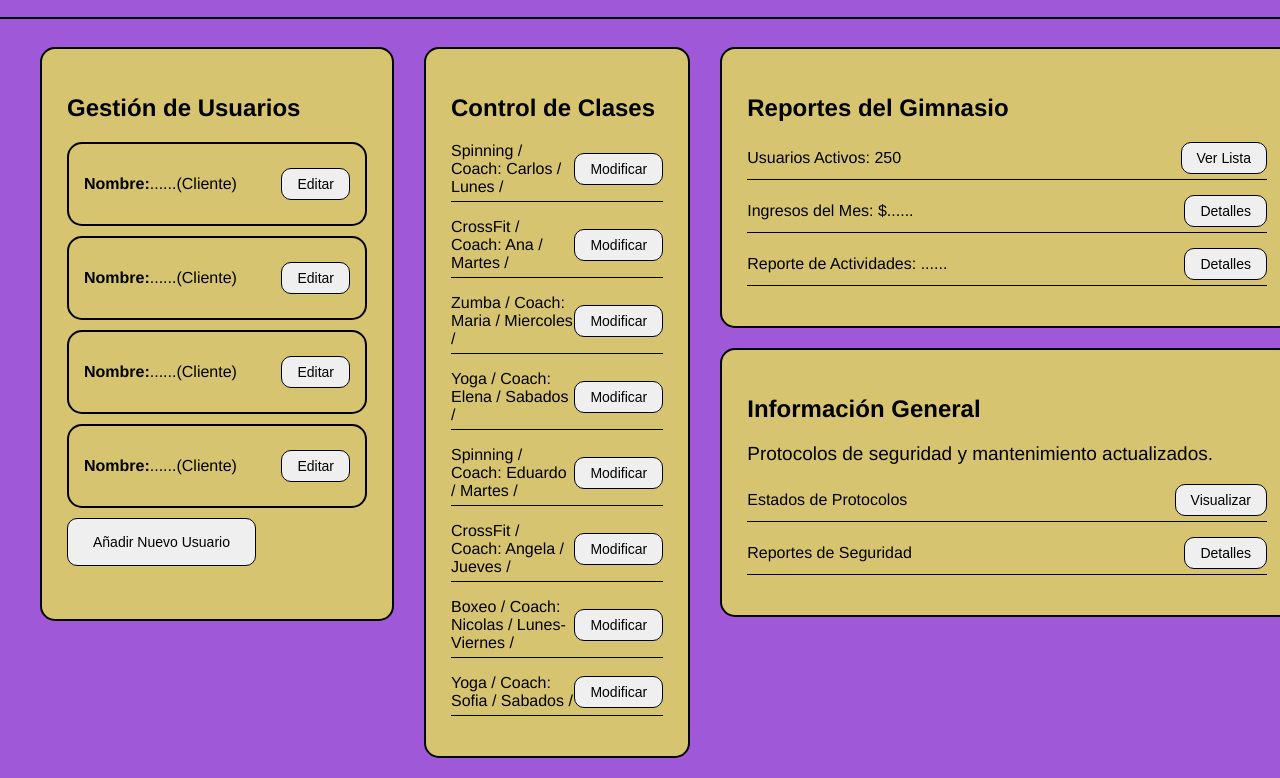
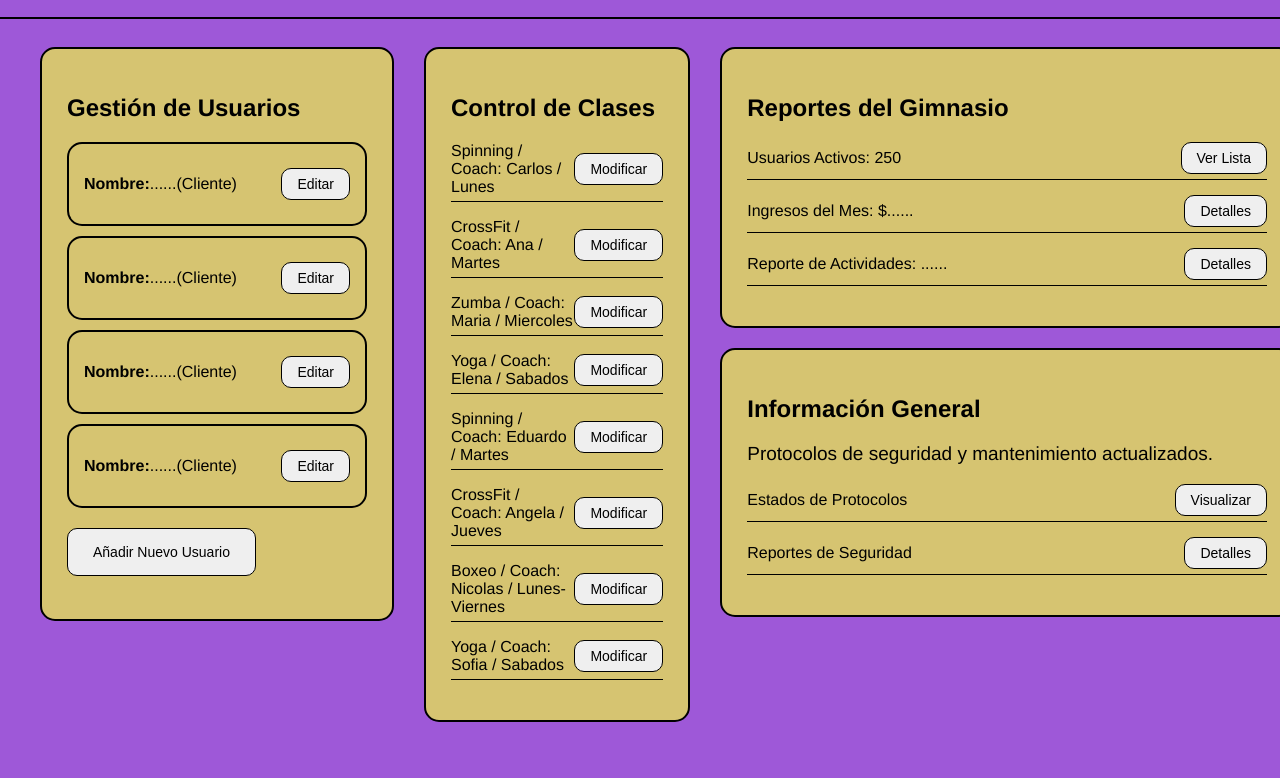
Before and after one commit to LeroMc/Unidad_1_FrontEnd_M_C, a plain HTML site: page Admin.html in a window 1280 px wide. Shown: the part 291-1069 px from the top of the page. After the commit the page ends 1033 px from the top, so only its background shows below. Drawn offline with Linux system fonts and the light colour scheme.

Commit message:
Cambios Nuevos

```diff
--- a/Admin.html
+++ b/Admin.html
@@ -63,20 +63,21 @@
                             border: 1px solid;
                             border-radius: 10px;
                             font-size: 14px;
-                            cursor: pointer;">Añadir Nuevo Usuario</button>
+                            cursor: pointer;
+                            margin-top: 10px;">Añadir Nuevo Usuario</button>
         </section>
 
         <div class="columna-derecha">
             <section class="control-clase">
                 <h2>Control de Clases</h2>
-                <p>Spinning / Coach: Carlos / Lunes /<button>Modificar</button></p>
-                <p>CrossFit / Coach: Ana / Martes / <button>Modificar</button></p>
-                <p>Zumba / Coach: Maria / Miercoles / <button>Modificar</button></p>
-                <p>Yoga / Coach: Elena / Sabados / <button>Modificar</button></p>
-                <p>Spinning / Coach: Eduardo / Martes / <button>Modificar</button></p>
-                <p>CrossFit / Coach: Angela / Jueves / <button>Modificar</button></p>
-                <p>Boxeo / Coach: Nicolas / Lunes-Viernes / <button>Modificar</button></p>
-                <p>Yoga / Coach: Sofia / Sabados / <button>Modificar</button></p>
+                <p>Spinning / Coach: Carlos / Lunes <button>Modificar</button></p>
+                <p>CrossFit / Coach: Ana / Martes  <button>Modificar</button></p>
+                <p>Zumba / Coach: Maria / Miercoles  <button>Modificar</button></p>
+                <p>Yoga / Coach: Elena / Sabados  <button>Modificar</button></p>
+                <p>Spinning / Coach: Eduardo / Martes  <button>Modificar</button></p>
+                <p>CrossFit / Coach: Angela / Jueves  <button>Modificar</button></p>
+                <p>Boxeo / Coach: Nicolas / Lunes-Viernes  <button>Modificar</button></p>
+                <p>Yoga / Coach: Sofia / Sabados  <button>Modificar</button></p>
             </section>
             <div class="reportes-gimnasio">
                     <section class="cuadro-gimnasio">
```
Also changed, not shown: Cliente.html (+3 -3 lines), css/CSScoach.css (+6 -6 lines), Imagen1.png.
